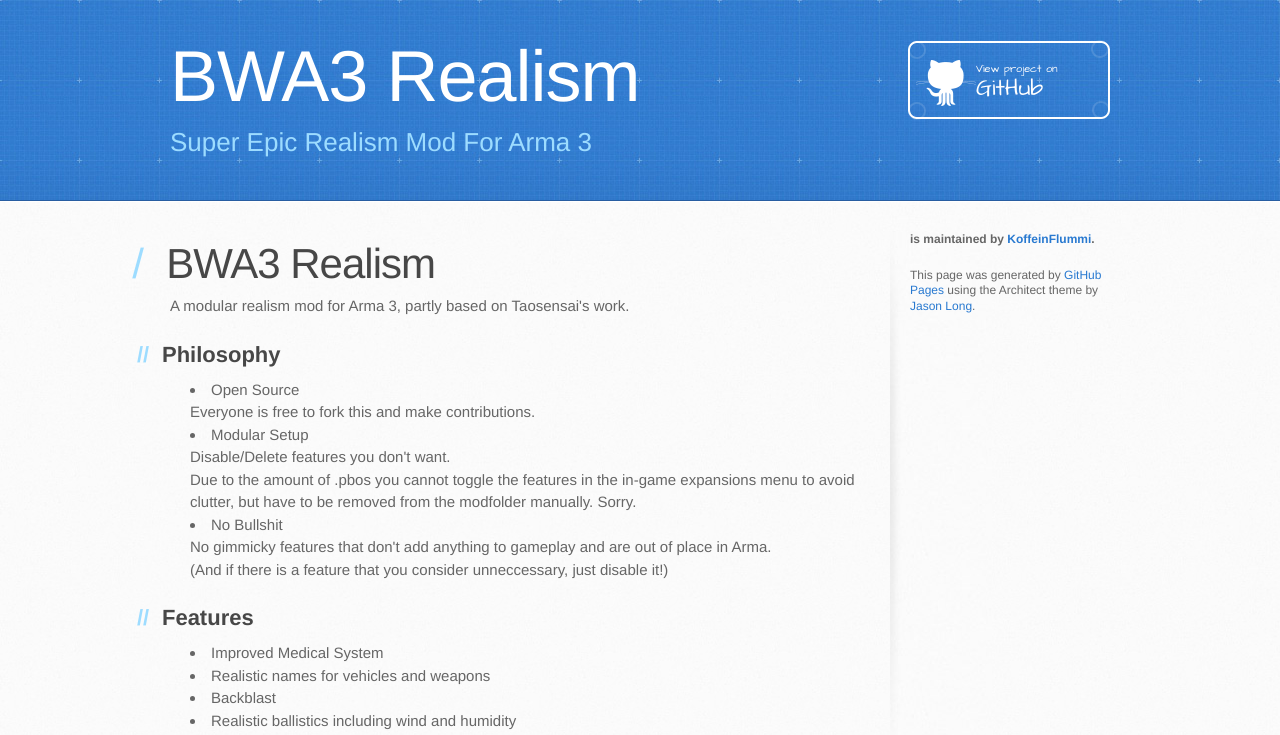
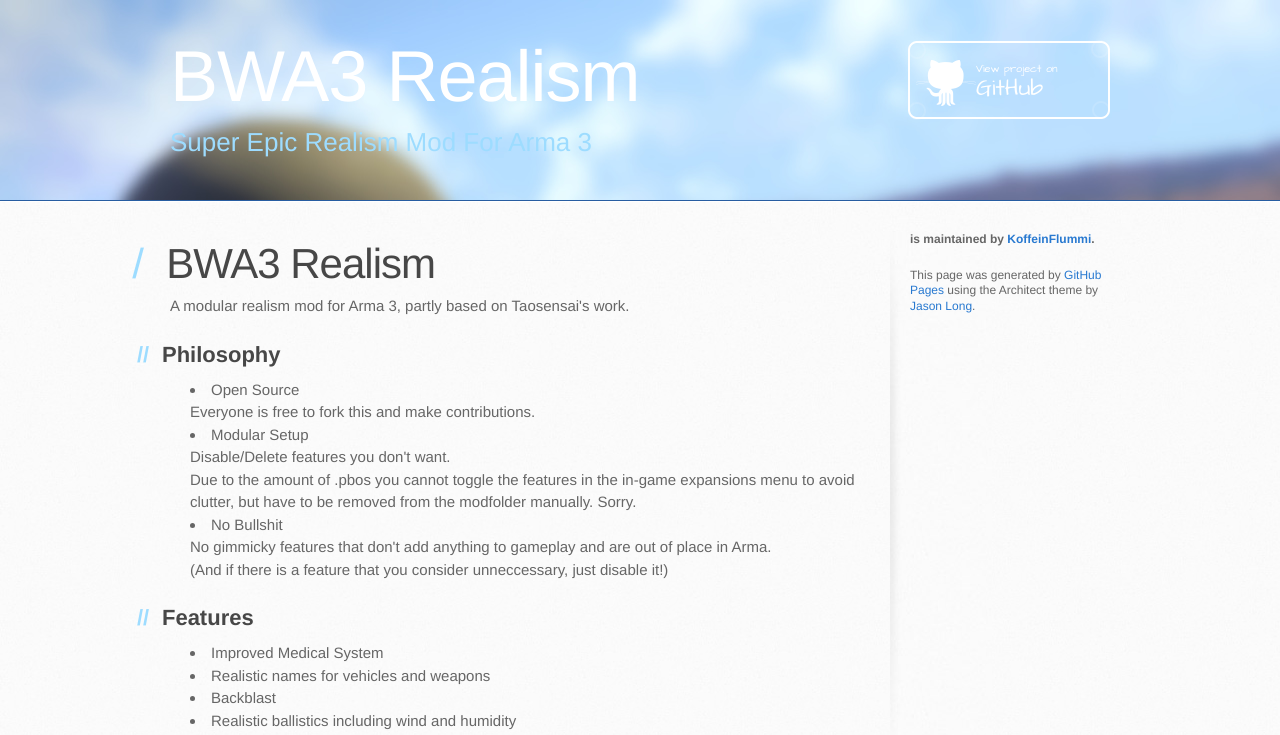
Before and after one commit to KoffeinFlummi/AGM, a PHP site: page / in a window 1280 px wide. Shown: the top 735 px of the page. Run offline with PHP 8.4, Linux system fonts and the light colour scheme.

Commit message:
Update stylesheet.css

```diff
--- a/stylesheets/stylesheet.css
+++ b/stylesheets/stylesheet.css
@@ -67,7 +67,7 @@
   padding-top: 40px;
   padding-bottom: 40px;
   font-family: 'Helvetica Neue', Helvetica, Arial, serif;
-  background: #2e7bcf url(../images/header-bg.jpg) 0 0 repeat-x;
+  background: #2e7bcf url(../images/bgs/bg1.jpg) 0 0 repeat-x;
   border-bottom: solid 1px #275da1;
 }
 
```
